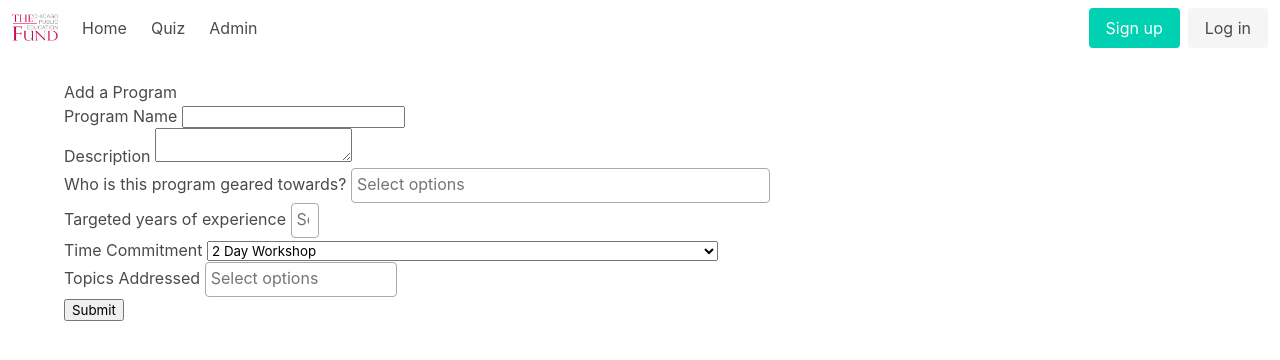
After one commit to tparks18/program-recommender, a Flask app: page /inventory/admin in a window 1280 px wide. The commit adds this page. Shown: the top 360 px of the page. Run offline with Flask 3, Linux system fonts and the light colour scheme; some libraries are stand-ins or nearby versions.

Commit message:
added program pages

```diff
--- a/app/blueprints/inventory/forms.py
+++ b/app/blueprints/inventory/forms.py
@@ -1,5 +1,5 @@
 from flask_wtf import FlaskForm
-from wtforms import StringField, SubmitField, FileField
+from wtforms import StringField, SubmitField, SelectField, SelectMultipleField, TextAreaField
 from wtforms.validators import DataRequired
 
 
@@ -9,7 +9,48 @@ class ItemForm(FlaskForm):
     cost = StringField('Cost', validators=[DataRequired()])
     submit = SubmitField('Create')
 
-
 class SearchForm(FlaskForm):
     search = StringField('Search', validators=[DataRequired()])
     submit = SubmitField('Search')
+
+class QuizForm(FlaskForm):
+    job_role = SelectField('Job Role', choices=[('principal', 'Principal'), ('assistant_principal', 'Assistant Principal'), ('teacher_leader', 'Teacher Leader: teachers, network staff, and school support staff')], validators=[DataRequired()])
+    years_experience = SelectField('Years of Experience', choices=[('0-1', '0-1'), ('2-5', '2-5'), ('6+', '6+')], validators=[DataRequired()])
+    time_commitment = SelectMultipleField(
+    'Time Commitment',
+    choices=[
+        ('2_day_workshop', '2 Day Workshop'),
+        ('4_5_90_minute_sessions', '4-5, 90 minute sessions throughout the first or second half of the school year'),
+        ('monthly_90_minute_sessions', 'Monthly, 90 minute sessions throughout the school year'),
+        ('monthly_120_minute_sessions', 'Monthly, 120 minute sessions throughout the school year'),
+        ('1_four_hour_session', '1 four-hour session'),
+        ('as_needed', 'As needed')
+    ],
+    validators=[DataRequired()]
+)
+    topics_addressed = SelectMultipleField('Topics Addressed', choices=[('test_scores', 'Improving Test Scores'), ('innovation', 'Innovation'), ('leadership', 'Improving Leadership'), ('bilingual', 'Improving Bilingual Education')], validators=[DataRequired()])
+    submit = SubmitField('Submit')
+
+class ProgramForm(FlaskForm):
+    name = StringField('Program Name', validators=[DataRequired()])
+    description = TextAreaField('Description', validators=[DataRequired()])
+    job_role = SelectMultipleField('Who is this program geared towards?', choices=[
+        ('principal', 'Principal'),
+        ('assistant_principal', 'Assistant Principal'),
+        ('teacher_leader', 'Teacher Leader: teachers, network staff, and school support staff')
+    ], validators=[DataRequired()])
+    years_experience = SelectMultipleField('Targeted years of experience', choices=[
+        ('0-1', '0-1'),
+        ('2-5', '2-5'),
+        ('6+', '6+')
+    ], validators=[DataRequired()])
+    time_commitment = SelectField('Time Commitment', choices=[
+        ('2_day_workshop', '2 Day Workshop'),
+        ('4_5_90_minute_sessions', '4-5, 90 minute sessions throughout the first or second half of the school year'),
+        ('monthly_90_minute_sessions', 'Monthly, 90 minute sessions throughout the school year'),
+        ('monthly_120_minute_sessions', 'Monthly, 120 minute sessions throughout the school year'),
+        ('1_four_hour_session', '1 four-hour session'),
+        ('as_needed', 'As needed')
+    ], validators=[DataRequired()])
+    topics_addressed = SelectMultipleField('Topics Addressed', choices=[('test_scores', 'Improving Test Scores'), ('innovation', 'Innovation'), ('leadership', 'Improving Leadership'), ('bilingual', 'Improving Bilingual Education')], validators=[DataRequired()])
+    submit = SubmitField('Submit')
--- a/app/blueprints/inventory/routes.py
+++ b/app/blueprints/inventory/routes.py
@@ -1,8 +1,9 @@
-from . import inventory #is my blueprint registered???
-from flask import redirect, render_template, url_for, flash
+from . import inventory
+from app import app, db #added this line to fix db not found
+from flask import redirect, render_template, url_for, flash, session
 from flask_login import login_required, current_user
-from .forms import ItemForm, SearchForm
-from .models import Item
+from .forms import ItemForm, SearchForm, ProgramForm, QuizForm
+from .models import Item, QuizResponse, Program
 
 @inventory.route('/')
 def index():
@@ -18,7 +19,7 @@ def all_items():
 @inventory.route('/create-item', methods=['GET', 'POST'])
 @login_required
 def create_item():
-    title = 'Create an item'
+    title = 'Create a recommender template'
     form = ItemForm()
     if form.validate_on_submit():
         title = form.title.data
@@ -87,3 +88,58 @@ def table_of_items():
         'items': Item.query.all()
     }
     return render_template('table_of_items.html', **context)
+
+@inventory.route('/quiz', methods=['GET', 'POST'])
+def quiz():
+    form = QuizForm()
+    if form.validate_on_submit():
+        response = {
+            'job_role': form.job_role.data,
+            'years_experience': form.years_experience.data,
+            'time_commitment': ', '.join(form.time_commitment.data),
+            'topics_addressed': ', '.join(form.topics_addressed.data)
+        }
+        session['quiz_response'] = response
+        return redirect(url_for('inventory.results'))  # No need for response_id
+    return render_template('quiz.html', form=form)
+
+@inventory.route('/results')
+def results():
+    response = session.get('quiz_response')
+    if response is None:
+        return redirect(url_for('inventory.quiz'))  # Redirect to quiz if no response found
+
+    programs = Program.query.filter(
+        Program.time_commitment.contains(response['time_commitment']),
+        Program.years_experience.contains(response['years_experience']),
+        Program.topics_addressed.contains(response['topics_addressed'])
+    ).all()
+    return render_template('results.html', programs=programs)
+
+@inventory.route('/admin', methods=['GET', 'POST'])
+def admin():
+    form = ProgramForm()
+    if form.validate_on_submit():
+        program = Program(
+            name=form.name.data,
+            description=form.description.data,
+            job_role=', '.join(form.job_role.data),
+            years_experience=', '.join(form.years_experience.data),
+            time_commitment=form.time_commitment.data,
+            topics_addressed=', '.join(form.topics_addressed.data)
+        )
+        db.session.add(program)
+        db.session.commit()
+        flash('Program added successfully!')
+        return redirect(url_for('inventory.admin'))
+    return render_template('admin.html', form=form)
+
+@inventory.route('/programs', methods=['GET'])
+def list_programs():
+    programs = Program.query.all()
+    return render_template('list_programs.html', programs=programs)
+
+@inventory.route('/program/<int:program_id>', methods=['GET'])
+def single_program(program_id):
+    program = Program.query.get_or_404(program_id)
+    return render_template('single_program.html', program=program)
--- a/app/static/js/app.js
+++ /dev/null
@@ -1 +0,0 @@
-twemoji.parse(document.body);
--- /dev/null
+++ b/app/templates/admin.html
@@ -0,0 +1,41 @@
+{% extends "base.html" %}
+
+{% block content %}
+<h2>Add a Program</h2>
+<form method="POST" action="{{ url_for('inventory.admin') }}">
+    {{ form.hidden_tag() }}
+    <div class="form-group">
+        {{ form.name.label(class="form-control-label") }}
+        {{ form.name(class="form-control") }}
+    </div>
+
+    <div class="form-group">
+        {{ form.description.label(class="form-control-label") }}
+        {{ form.description(class="form-control") }}
+    </div>
+
+    <div class="form-group">
+        {{ form.job_role.label(class="form-control-label") }}
+        {{ form.job_role(class="form-control select2", multiple="multiple") }}
+    </div>
+
+    <div class="form-group">
+        {{ form.years_experience.label(class="form-control-label") }}
+        {{ form.years_experience(class="form-control select2", multiple="multiple") }}
+    </div>
+
+    <div class="form-group">
+        {{ form.time_commitment.label(class="form-control-label") }}
+        {{ form.time_commitment(class="form-control") }}
+    </div>
+
+    <div class="form-group">
+        {{ form.topics_addressed.label(class="form-control-label") }}
+        {{ form.topics_addressed(class="form-control select2", multiple="multiple") }}
+    </div>
+
+    <div class="form-group">
+        {{ form.submit(class="btn btn-primary") }}
+    </div>
+</form>
+{% endblock %}
--- a/app/templates/base.html
+++ b/app/templates/base.html
@@ -3,7 +3,7 @@
   <head>
     <title>
        {% block title %}
-      Community Garden Inventory App
+      Program Suggestor Tool
       {% endblock %}
     </title>
     <meta charset="utf-8" />
@@ -16,6 +16,7 @@
     <!-- Bulma CSS -->
     <link rel="stylesheet" href="{{ url_for('static', filename='css/libraries/bulma.min.css') }}">
     <link rel="stylesheet" href="{{ url_for('static', filename='css/custom_css/custom.css') }}">
+    <link href="https://cdnjs.cloudflare.com/ajax/libs/select2/4.0.13/css/select2.min.css" rel="stylesheet">
     <link rel="shortcut icon" href="{{ url_for('static', filename='img/favicon.ico') }}">
   {% endblock %}
   <script src="{{ url_for('static', filename='js/app.js') }}"></script>
@@ -33,5 +34,20 @@
         {% endblock %}
 
     </main>
+     <script src="https://code.jquery.com/jquery-3.5.1.min.js"></script>
+
+    <!-- Bootstrap JS -->
+    <script src="https://stackpath.bootstrapcdn.com/bootstrap/4.5.2/js/bootstrap.bundle.min.js"></script>
+
+    <!-- Select2 JS -->
+    <script src="https://cdnjs.cloudflare.com/ajax/libs/select2/4.0.13/js/select2.min.js"></script>
+      <script>
+        $(document).ready(function() {
+            $('.select2').select2({
+                placeholder: 'Select options',
+                allowClear: true
+            });
+        });
+    </script>
   </body>
 </html>
--- a/app/templates/create_item.html
+++ b/app/templates/create_item.html
@@ -3,7 +3,7 @@
 {% block content %}
 
 <br>
-<h1>Create an item!</h1>
+<h1>Create a recommender template!</h1>
 <br>
 
 <form action="" method="post" enctype="multipart/form-data">
--- a/app/templates/includes/nav.html
+++ b/app/templates/includes/nav.html
@@ -18,16 +18,17 @@
       </a>
 
 
-      <!-- <a class="navbar-item" href="{{ url_for('about') }}">
-        About
+      <a class="navbar-item" href="{{ url_for('inventory.quiz') }}">
+        Quiz
+      </a>
+
+      <a class="navbar-item" href="{{ url_for('inventory.admin') }}">
+        Admin
+      </a>
+
+      <!-- <a class="navbar-item" href="{{ url_for('inventory.search_items') }}">
+        Search Items
       </a> -->
-
-      <!-- <a class="navbar-item" href="{{ url_for('resources') }}">
-        Resources
-      </a> -->
-      <a class="navbar-item" href="{{ url_for('inventory.search_items') }}">
-        Search Items
-      </a>
        {% if current_user.is_authenticated %}
       <div class="navbar-item has-dropdown is-hoverable">
         <a class="navbar-link">
@@ -35,13 +36,13 @@
         </a>
         <div class="navbar-dropdown">
           <a class="navbar-item" href="{{ url_for('inventory.create_item') }}">
-            Create a recommender template
+            Create recommender template
           </a>
           <a class="navbar-item" href="{{ url_for('inventory.my_items') }}">
             My Recommender Templates
           </a>
-          <a class="navbar-item" href="{{ url_for('inventory.all_items') }}">
-            All recommender templates
+          <a class="navbar-item" href="{{ url_for('inventory.list_programs') }}">
+            List of programs
           </a>
           <a class="navbar-item" href="{{ url_for('inventory.table_of_items') }}">
             Item table
--- a/app/templates/index.html
+++ b/app/templates/index.html
@@ -13,11 +13,6 @@
     This tool is designed to help interested participants find personalized recommendations for the types of programs they might be interested in. By answering a few questions about your preferences and needs, you can discover the perfect fit to further your involvement and impact in Chicago's public education system.
 </p>
 
-<!-- <img src="{{ url_for('static', filename='img/Cover.png') }}" alt="home page image of two people gardening"> -->
-
-
-
-
 
 
 {% endblock content %}
```
Also changed, not shown: app/blueprints/inventory/models.py (+17 -1 lines), app/templates/list_programs.html (added, +40 -0 lines), app/templates/quiz.html (added, +32 -0 lines), app/templates/results.html (added, +13 -0 lines), app/templates/single_program.html (added, +19 -0 lines), migrations/versions/2058cea74889_.py (renamed from migrations/versions/e6c4227b693b_.py, +24 -4 lines), migrations/versions/5b8bd303f810_.py (added, +32 -0 lines), migrations/versions/62197722c22b_.py (deleted, +0 -32 lines), migrations/versions/e7ea919f3c06_.py (added, +42 -0 lines), 1 other file.
